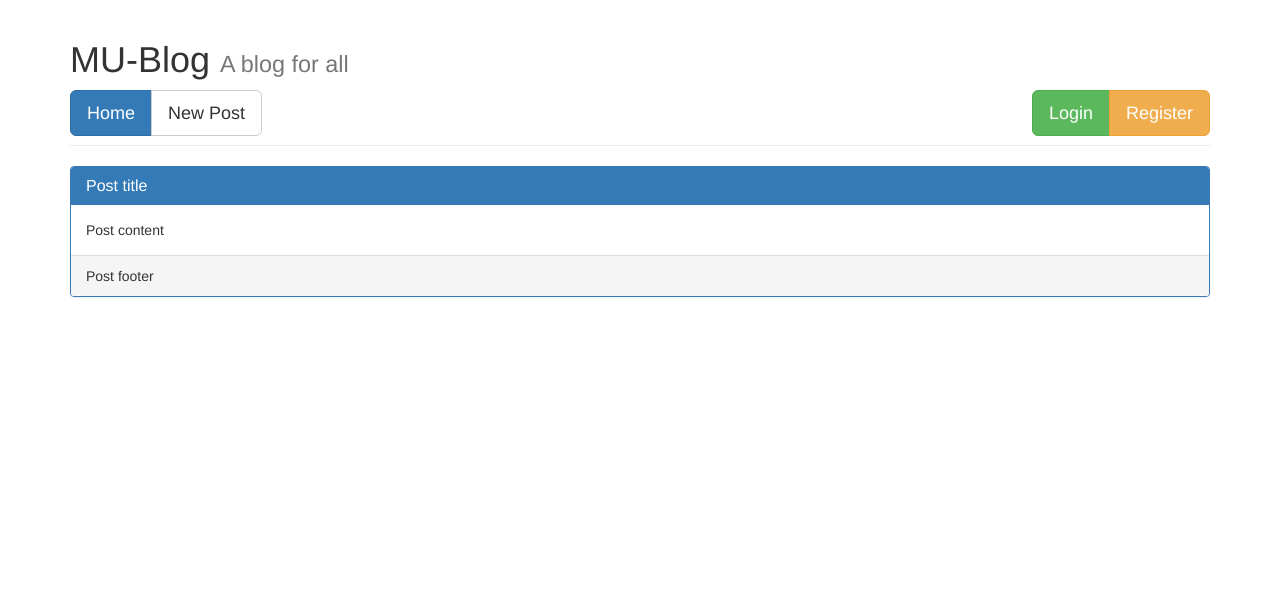
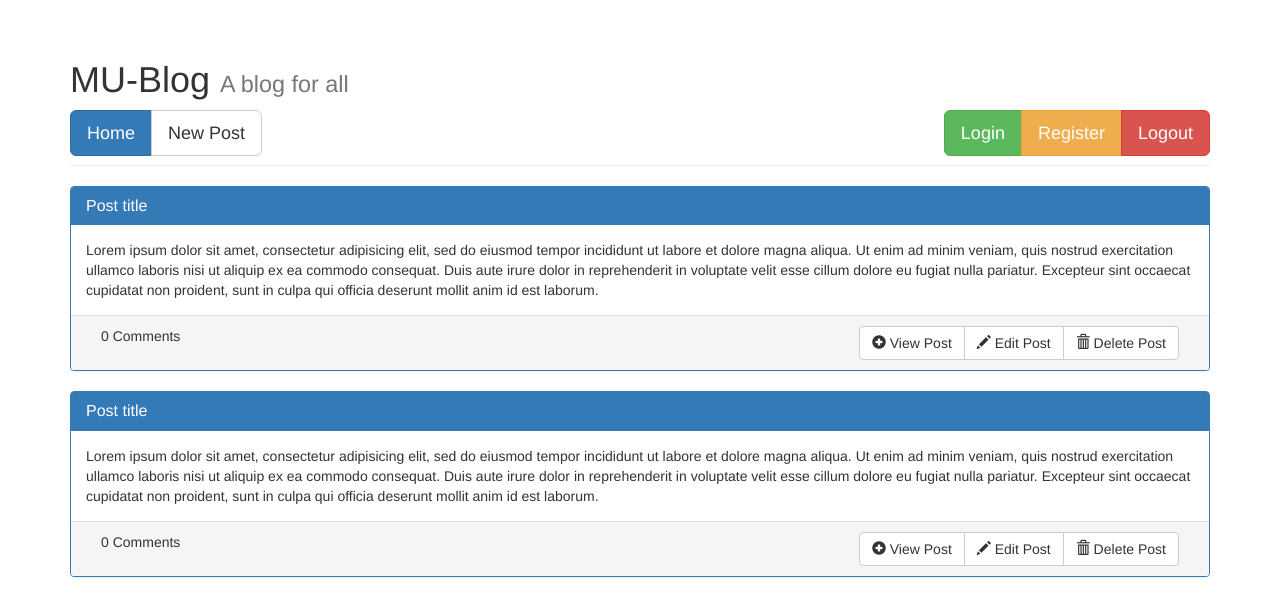
Before and after one commit to paulocoding/multi-user-blog, a Python web app: template multi-user-blog/templates/home.html in a window 1280 px wide. Shown: the top 616 px of the page. Run offline with Jinja, Linux system fonts and the light colour scheme; the template is opened without the code that fills it, so the values that code supplies are empty; some libraries are stand-ins or nearby versions.

Commit message:
improved home layout

```diff
--- a/multi-user-blog/templates/home.html
+++ b/multi-user-blog/templates/home.html
@@ -1,24 +1,76 @@
 {% extends "base.html" %}
 {% block content %}
-<div class="page-header">
+
+<!-- header -->
+<header class="page-header clearfix">
   <h1>MU-Blog <small>A blog for all</small></h1>
   <div class="btn-group" role="group">
-    <a type="button" class="btn btn-primary btn-lg" href="/">Home</a>
-    <a type="button" class="btn btn-default btn-lg" href="/new">New Post</a>
+    <a class="btn btn-primary btn-lg" href="/">Home</a>
+    <a class="btn btn-default btn-lg" href="/new">New Post</a>
   </div>
   <div class="btn-group pull-right" role="group">
-    <a type="button" class="btn btn-success btn-lg" href="/login">Login</a>
-    <a type="button" class="btn btn-warning btn-lg" href="/signup">Register</a>
+    <a class="btn btn-success btn-lg" href="/login">Login</a>
+    <a class="btn btn-warning btn-lg" href="/signup">Register</a>
+    <a class="btn btn-danger btn-lg" href="/logout">Logout</a>
   </div>
-</div>
+</header>
 
-<div class="panel panel-primary">
+<article class="panel panel-primary">
   <div class="panel-heading">
     <h3 class="panel-title">Post title</h3>
   </div>
   <div class="panel-body">
-    Post content
+    Lorem ipsum dolor sit amet, consectetur adipisicing elit, sed do eiusmod tempor incididunt ut labore et dolore magna aliqua. Ut enim ad minim veniam, quis nostrud exercitation ullamco laboris nisi ut aliquip ex ea commodo consequat. Duis aute irure dolor in reprehenderit in voluptate velit esse cillum dolore eu fugiat nulla pariatur. Excepteur sint occaecat cupidatat non proident, sunt in culpa qui officia deserunt mollit anim id est laborum.
   </div>
-  <div class="panel-footer">Post footer</div>
-</div>
+  <div class="panel-footer clearfix">
+    <div class="col-md-6">
+      <p>0 Comments</p>
+    </div>
+    <div class="col-md-6">
+      <div class="btn-group pull-right">
+        <a class="btn btn-default" href="/post/123">
+          <span class="glyphicon glyphicon-plus-sign" aria-hidden="true"></span>
+          View Post
+        </a>
+        <a class="btn btn-default" href="/edit/123">
+          <span class="glyphicon glyphicon-pencil" aria-hidden="true"></span>
+          Edit Post
+        </a>
+        <a class="btn btn-default" href="/delete/123">
+          <span class="glyphicon glyphicon-trash" aria-hidden="true"></span>
+          Delete Post
+        </a>
+      </div>
+    </div>
+  </div>
+</article>
+<article class="panel panel-primary">
+  <div class="panel-heading">
+    <h3 class="panel-title">Post title</h3>
+  </div>
+  <div class="panel-body">
+    Lorem ipsum dolor sit amet, consectetur adipisicing elit, sed do eiusmod tempor incididunt ut labore et dolore magna aliqua. Ut enim ad minim veniam, quis nostrud exercitation ullamco laboris nisi ut aliquip ex ea commodo consequat. Duis aute irure dolor in reprehenderit in voluptate velit esse cillum dolore eu fugiat nulla pariatur. Excepteur sint occaecat cupidatat non proident, sunt in culpa qui officia deserunt mollit anim id est laborum.
+  </div>
+  <div class="panel-footer clearfix">
+    <div class="col-md-6">
+      <p>0 Comments</p>
+    </div>
+    <div class="col-md-6">
+      <div class="btn-group pull-right">
+        <a class="btn btn-default" href="/post/123">
+          <span class="glyphicon glyphicon-plus-sign" aria-hidden="true"></span>
+          View Post
+        </a>
+        <a class="btn btn-default" href="/edit/123">
+          <span class="glyphicon glyphicon-pencil" aria-hidden="true"></span>
+          Edit Post
+        </a>
+        <a class="btn btn-default" href="/delete/123">
+          <span class="glyphicon glyphicon-trash" aria-hidden="true"></span>
+          Delete Post
+        </a>
+      </div>
+    </div>
+  </div>
+</article>
 {% endblock %}
```
